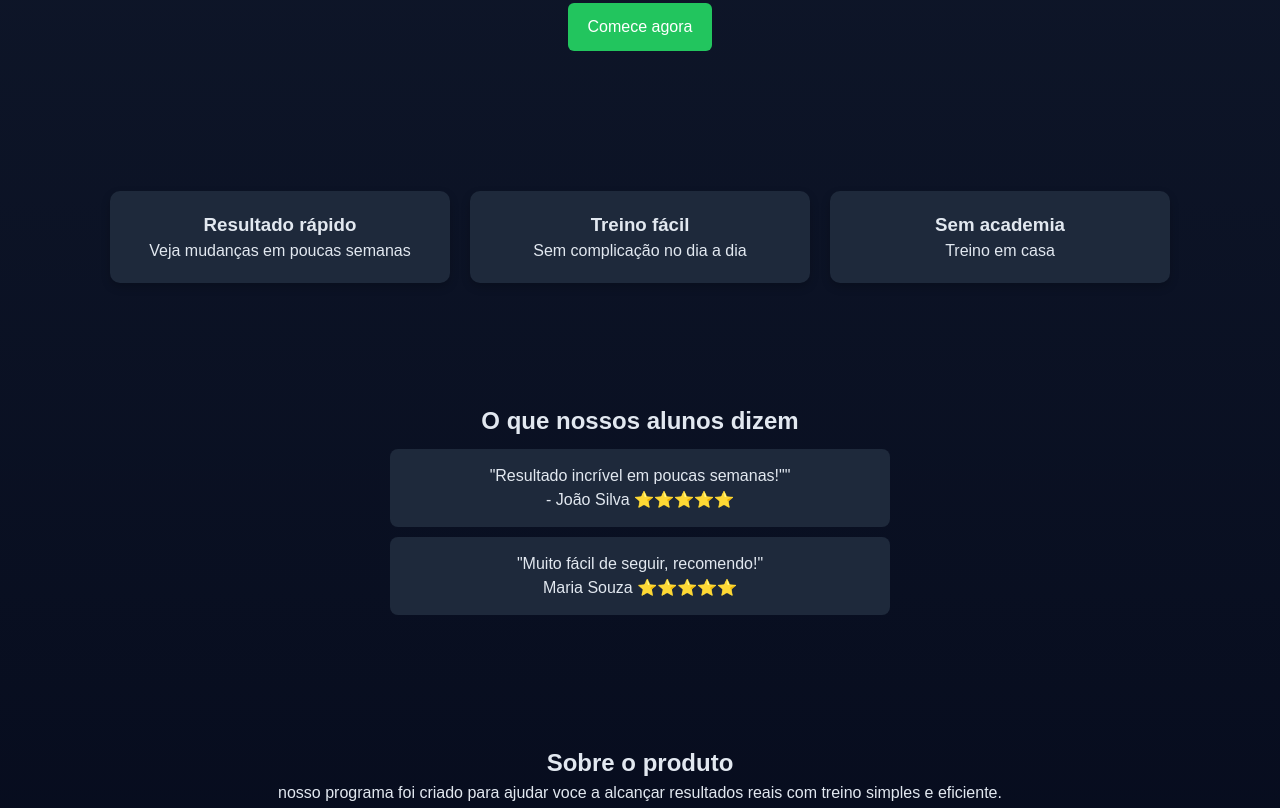
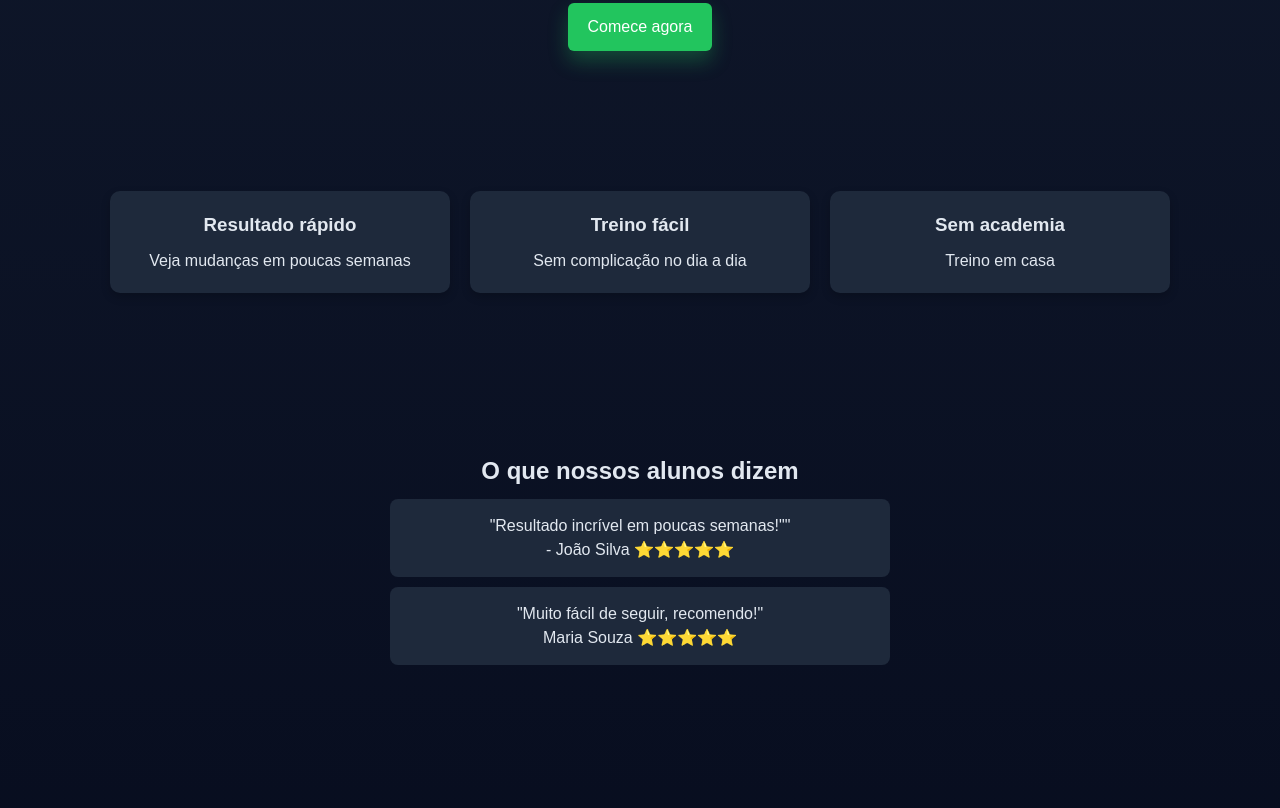
Before and after one commit to vinicius-dias-de-carvalho/portifolio-profissional, a plain HTML site: page projeto3/index.html in a window 1280 px wide. Shown: the part 196-1004 px from the top of the page. Drawn offline with Linux system fonts and the light colour scheme.

Commit message:
modifiquei a pasta de lugar

```diff
--- a/projeto002/projeto3/estilos/mobile.css
+++ b/projeto3/estilos/mobile.css
@@ -27,6 +27,11 @@ body {
 
 }
 
+.container a,
+.hero a {
+    box-shadow: 0 10px 20px rgba(34,197,94,0.3);
+}
+
 .hero h1 {
     font-size: 2.5rem;
     margin-bottom: 15px;
@@ -51,8 +56,14 @@ body {
     background: #17833ebd;
 }
 
+.descricao {
+    font-size: 1.1rem;
+    max-width: 600px;
+    margin: 0 auto;
+}
+
 section {
-
+    margin-bottom: 40px;
     padding: 60px 20px;
 }
 
@@ -70,6 +81,10 @@ section {
     text-align: center;
     transition: 0.3s;
     box-shadow: 0 4px 10px #0003;
+}
+
+.card h3 {
+    margin-bottom: 10px;
 }
 
 .card:hover {
--- a/projeto002/projeto3/index.html
+++ b/projeto3/index.html
@@ -49,7 +49,7 @@
      </section>
      <section class="sobre">
             <h2>Sobre o produto</h2>
-            <p>
+            <p class="descricao">
                 nosso programa foi criado para ajudar voce a alcançar resultados reais com treino simples e eficiente.
             </p>
      </section>
```
